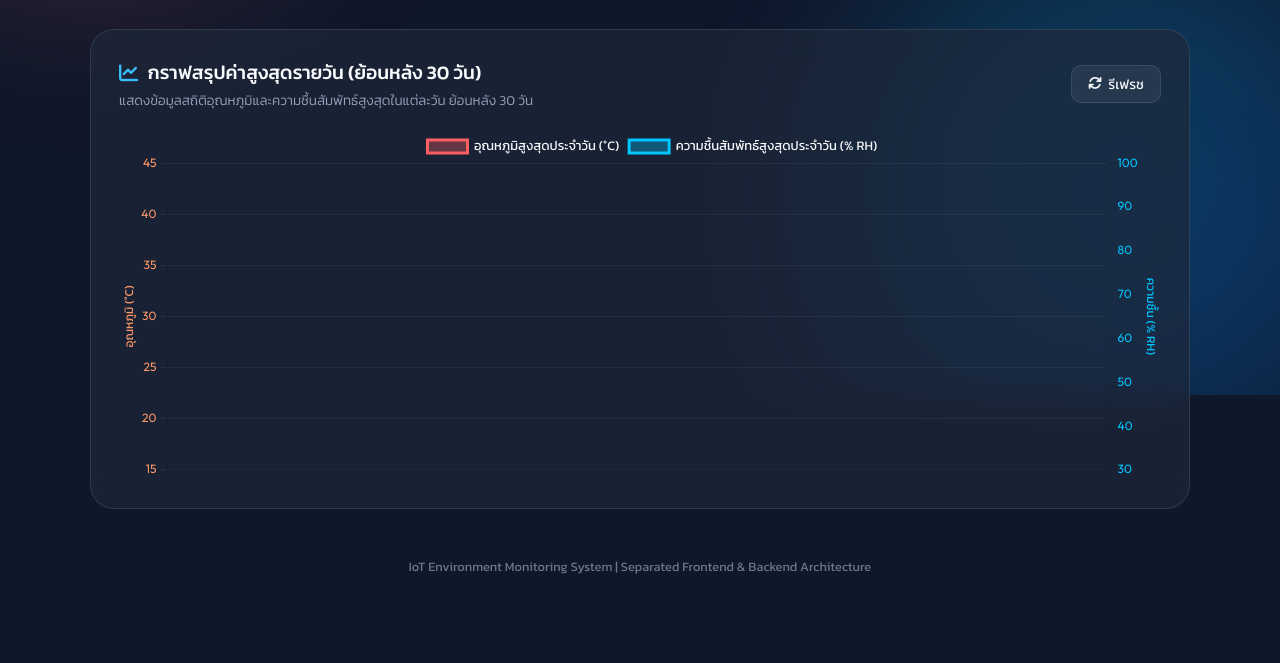
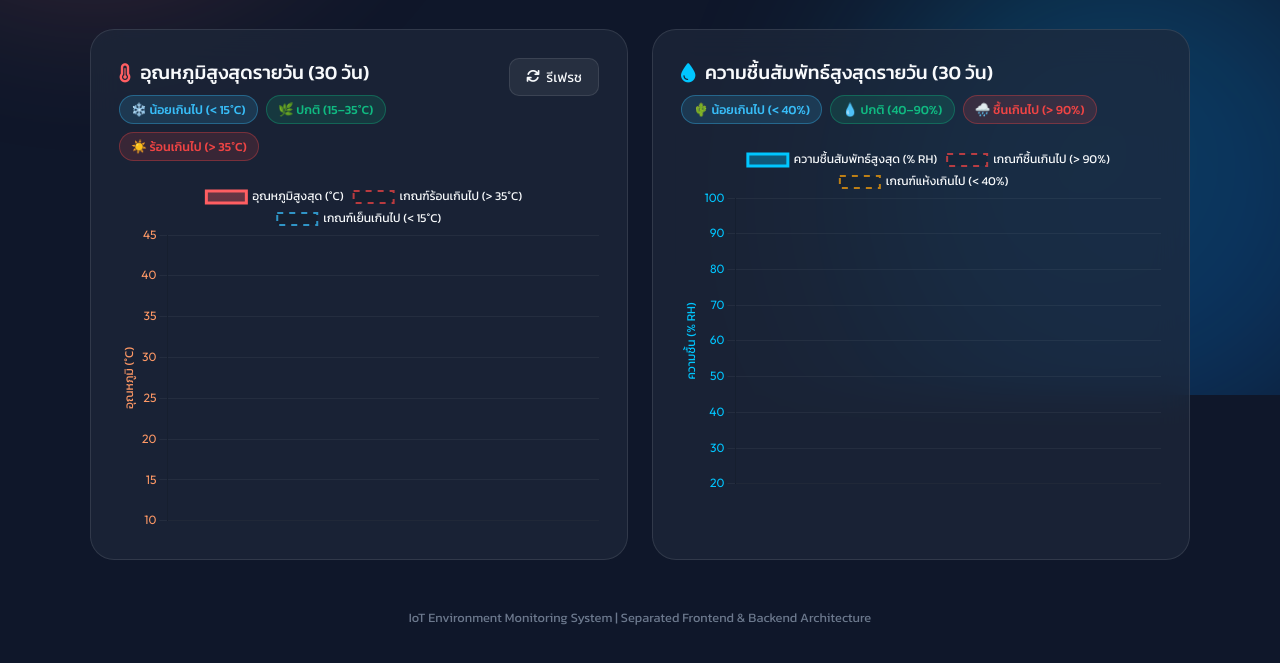
Before and after one commit to msn7029rpf-boop/iot_web, a website: page frontend/index.html in a window 1280 px wide. Shown: the part 405-1068 px from the top of the page. Before the commit the page ends 1029 px from the top, so only its background shows below. Drawn offline with nearby package versions, Linux system fonts and the light colour scheme; no server answers.

Commit message:
Separate Temperature and Humidity charts with 3-zone threshold lines

```diff
--- a/frontend/css/style.css
+++ b/frontend/css/style.css
@@ -288,6 +288,12 @@ body {
 }
 
 /* Chart Section */
+.charts-grid {
+    display: grid;
+    grid-template-columns: repeat(auto-fit, minmax(420px, 1fr));
+    gap: 1.5rem;
+}
+
 .chart-section {
     background: var(--bg-card);
     backdrop-filter: blur(16px);
@@ -299,10 +305,43 @@ body {
     gap: 1.25rem;
 }
 
+.threshold-badges {
+    display: flex;
+    gap: 0.5rem;
+    align-items: center;
+    margin-top: 0.5rem;
+    flex-wrap: wrap;
+}
+
+.threshold-badge {
+    font-size: 0.78rem;
+    padding: 0.25rem 0.7rem;
+    border-radius: 20px;
+    font-weight: 500;
+}
+
+.threshold-badge.low {
+    background: rgba(56, 189, 248, 0.15);
+    color: #38bdf8;
+    border: 1px solid rgba(56, 189, 248, 0.35);
+}
+
+.threshold-badge.normal {
+    background: rgba(16, 185, 129, 0.15);
+    color: #10b981;
+    border: 1px solid rgba(16, 185, 129, 0.35);
+}
+
+.threshold-badge.high {
+    background: rgba(239, 68, 68, 0.15);
+    color: #ef4444;
+    border: 1px solid rgba(239, 68, 68, 0.35);
+}
+
 .section-header {
     display: flex;
     justify-content: space-between;
-    align-items: center;
+    align-items: flex-start;
 }
 
 .section-header h2 {
--- a/frontend/index.html
+++ b/frontend/index.html
@@ -92,21 +92,45 @@
             </div>
         </main>
 
-        <!-- Weekly Maximum Chart Section -->
+        <!-- Charts Grid Section -->
+        <div class="charts-grid">
+            <!-- Temperature Chart Card -->
             <section class="chart-section">
                 <div class="section-header">
                     <div>
-                    <h2><i class="fa-solid fa-chart-line"></i> กราฟสรุปค่าสูงสุดรายวัน (ย้อนหลัง 30 วัน)</h2>
-                    <p class="section-subtitle">แสดงข้อมูลสถิติอุณหภูมิและความชื้นสัมพัทธ์สูงสุดในแต่ละวัน ย้อนหลัง 30 วัน</p>
+                        <h2><i class="fa-solid fa-temperature-three-quarters" style="color: #ff5e62;"></i> อุณหภูมิสูงสุดรายวัน (30 วัน)</h2>
+                        <div class="threshold-badges">
+                            <span class="threshold-badge low">❄️ น้อยเกินไป (&lt; 15°C)</span>
+                            <span class="threshold-badge normal">🌿 ปกติ (15–35°C)</span>
+                            <span class="threshold-badge high">☀️ ร้อนเกินไป (&gt; 35°C)</span>
+                        </div>
                     </div>
                     <button class="btn-refresh" id="refresh-btn" title="รีเฟรชข้อมูลกราฟ">
                         <i class="fa-solid fa-arrows-rotate"></i> รีเฟรช
                     </button>
                 </div>
                 <div class="chart-wrapper">
-                <canvas id="weeklyMaxChart"></canvas>
+                    <canvas id="tempChart"></canvas>
                 </div>
             </section>
+
+            <!-- Humidity Chart Card -->
+            <section class="chart-section">
+                <div class="section-header">
+                    <div>
+                        <h2><i class="fa-solid fa-droplet" style="color: #00c6ff;"></i> ความชื้นสัมพัทธ์สูงสุดรายวัน (30 วัน)</h2>
+                        <div class="threshold-badges">
+                            <span class="threshold-badge low">🌵 น้อยเกินไป (&lt; 40%)</span>
+                            <span class="threshold-badge normal">💧 ปกติ (40–90%)</span>
+                            <span class="threshold-badge high">🌧️ ชื้นเกินไป (&gt; 90%)</span>
+                        </div>
+                    </div>
+                </div>
+                <div class="chart-wrapper">
+                    <canvas id="humChart"></canvas>
+                </div>
+            </section>
+        </div>
 
         <!-- Footer -->
         <footer class="dashboard-footer">
--- a/frontend/js/app.js
+++ b/frontend/js/app.js
@@ -3,7 +3,8 @@ const API_BASE_URL = window.location.origin.includes('http')
     ? window.location.origin
     : 'http://localhost:3000';
 
-let dailyMaxChart = null;
+let tempChart = null;
+let humChart = null;
 let countdownValue = 10;
 let countdownTimer = null;
 
@@ -20,7 +21,7 @@ const refreshBtn = document.getElementById('refresh-btn');
 
 // Initialize Dashboard
 document.addEventListener('DOMContentLoaded', () => {
-    initChart();
+    initCharts();
     fetchCurrentData();
     fetchDailyMaxData();
     startCountdown();
@@ -92,7 +93,7 @@ function updateCurrentUI(data) {
     lastUpdateTimeEl.textContent = now.toLocaleTimeString('th-TH');
 }
 
-// Fetch 30-Day Daily Maximum Data for Chart
+// Fetch 30-Day Daily Maximum Data for Charts
 async function fetchDailyMaxData() {
     try {
         const response = await fetch(`${API_BASE_URL}/api/environment/weekly-max`);
@@ -100,33 +101,28 @@ async function fetchDailyMaxData() {
 
         const result = await response.json();
         if (result.status === 'success' && Array.isArray(result.data)) {
-            updateChartData(result.data);
+            updateChartsData(result.data);
         }
     } catch (error) {
         console.error('Error fetching 30-day daily max data:', error);
     }
 }
 
-// Initialize 30-Day Daily Max Chart.js
-function initChart() {
-    const ctx = document.getElementById('weeklyMaxChart').getContext('2d');
-
-    // Gradient definitions
-    const tempGradient = ctx.createLinearGradient(0, 0, 0, 300);
+// Initialize Separate Temperature & Humidity Charts with 3-Zone Thresholds
+function initCharts() {
+    // 1. Temperature Chart
+    const ctxTemp = document.getElementById('tempChart').getContext('2d');
+    const tempGradient = ctxTemp.createLinearGradient(0, 0, 0, 300);
     tempGradient.addColorStop(0, 'rgba(255, 94, 98, 0.35)');
     tempGradient.addColorStop(1, 'rgba(255, 94, 98, 0.0)');
 
-    const humGradient = ctx.createLinearGradient(0, 0, 0, 300);
-    humGradient.addColorStop(0, 'rgba(0, 198, 255, 0.35)');
-    humGradient.addColorStop(1, 'rgba(0, 198, 255, 0.0)');
-
-    dailyMaxChart = new Chart(ctx, {
+    tempChart = new Chart(ctxTemp, {
         type: 'line',
         data: {
             labels: [],
             datasets: [
                 {
-                    label: 'อุณหภูมิสูงสุดประจำวัน (°C)',
+                    label: 'อุณหภูมิสูงสุด (°C)',
                     data: [],
                     backgroundColor: tempGradient,
                     borderColor: '#ff5e62',
@@ -137,11 +133,75 @@ function initChart() {
                     pointBorderColor: '#ffffff',
                     pointBorderWidth: 1.5,
                     pointRadius: 3.5,
-                    pointHoverRadius: 7,
-                    yAxisID: 'yTemp'
+                    pointHoverRadius: 7
                 },
                 {
-                    label: 'ความชื้นสัมพัทธ์สูงสุดประจำวัน (% RH)',
+                    label: 'เกณฑ์ร้อนเกินไป (> 35°C)',
+                    data: [],
+                    borderColor: 'rgba(239, 68, 68, 0.75)',
+                    borderWidth: 2,
+                    borderDash: [6, 6],
+                    pointRadius: 0,
+                    fill: false
+                },
+                {
+                    label: 'เกณฑ์เย็นเกินไป (< 15°C)',
+                    data: [],
+                    borderColor: 'rgba(56, 189, 248, 0.75)',
+                    borderWidth: 2,
+                    borderDash: [6, 6],
+                    pointRadius: 0,
+                    fill: false
+                }
+            ]
+        },
+        options: {
+            responsive: true,
+            maintainAspectRatio: false,
+            interaction: { mode: 'index', intersect: false },
+            plugins: {
+                legend: {
+                    labels: { color: '#f8fafc', font: { family: 'Kanit', size: 12 } }
+                },
+                tooltip: {
+                    backgroundColor: 'rgba(15, 23, 42, 0.9)',
+                    titleColor: '#f8fafc',
+                    bodyColor: '#cbd5e1',
+                    borderColor: 'rgba(255,255,255,0.1)',
+                    borderWidth: 1,
+                    padding: 12
+                }
+            },
+            scales: {
+                x: {
+                    grid: { color: 'rgba(255, 255, 255, 0.05)' },
+                    ticks: { color: '#94a3b8', font: { family: 'Kanit', size: 11 }, maxRotation: 45 }
+                },
+                y: {
+                    type: 'linear',
+                    title: { display: true, text: 'อุณหภูมิ (°C)', color: '#ff9966', font: { family: 'Kanit', size: 12 } },
+                    grid: { color: 'rgba(255, 255, 255, 0.05)' },
+                    ticks: { color: '#ff9966', font: { family: 'Outfit' } },
+                    suggestedMin: 10,
+                    suggestedMax: 45
+                }
+            }
+        }
+    });
+
+    // 2. Humidity Chart
+    const ctxHum = document.getElementById('humChart').getContext('2d');
+    const humGradient = ctxHum.createLinearGradient(0, 0, 0, 300);
+    humGradient.addColorStop(0, 'rgba(0, 198, 255, 0.35)');
+    humGradient.addColorStop(1, 'rgba(0, 198, 255, 0.0)');
+
+    humChart = new Chart(ctxHum, {
+        type: 'line',
+        data: {
+            labels: [],
+            datasets: [
+                {
+                    label: 'ความชื้นสัมพัทธ์สูงสุด (% RH)',
                     data: [],
                     backgroundColor: humGradient,
                     borderColor: '#00c6ff',
@@ -152,24 +212,35 @@ function initChart() {
                     pointBorderColor: '#ffffff',
                     pointBorderWidth: 1.5,
                     pointRadius: 3.5,
-                    pointHoverRadius: 7,
-                    yAxisID: 'yHum'
+                    pointHoverRadius: 7
+                },
+                {
+                    label: 'เกณฑ์ชื้นเกินไป (> 90%)',
+                    data: [],
+                    borderColor: 'rgba(239, 68, 68, 0.75)',
+                    borderWidth: 2,
+                    borderDash: [6, 6],
+                    pointRadius: 0,
+                    fill: false
+                },
+                {
+                    label: 'เกณฑ์แห้งเกินไป (< 40%)',
+                    data: [],
+                    borderColor: 'rgba(245, 158, 11, 0.75)',
+                    borderWidth: 2,
+                    borderDash: [6, 6],
+                    pointRadius: 0,
+                    fill: false
                 }
             ]
         },
         options: {
             responsive: true,
             maintainAspectRatio: false,
-            interaction: {
-                mode: 'index',
-                intersect: false,
-            },
+            interaction: { mode: 'index', intersect: false },
             plugins: {
                 legend: {
-                    labels: {
-                        color: '#f8fafc',
-                        font: { family: 'Kanit', size: 13 }
-                    }
+                    labels: { color: '#f8fafc', font: { family: 'Kanit', size: 12 } }
                 },
                 tooltip: {
                     backgroundColor: 'rgba(15, 23, 42, 0.9)',
@@ -177,49 +248,20 @@ function initChart() {
                     bodyColor: '#cbd5e1',
                     borderColor: 'rgba(255,255,255,0.1)',
                     borderWidth: 1,
-                    padding: 12,
-                    titleFont: { family: 'Kanit', size: 14, weight: 'bold' },
-                    bodyFont: { family: 'Kanit', size: 13 }
+                    padding: 12
                 }
             },
             scales: {
                 x: {
                     grid: { color: 'rgba(255, 255, 255, 0.05)' },
-                    ticks: {
-                        color: '#94a3b8',
-                        font: { family: 'Kanit', size: 11 },
-                        maxRotation: 45,
-                        minRotation: 0
-                    }
+                    ticks: { color: '#94a3b8', font: { family: 'Kanit', size: 11 }, maxRotation: 45 }
                 },
-                yTemp: {
+                y: {
                     type: 'linear',
-                    display: true,
-                    position: 'left',
-                    title: {
-                        display: true,
-                        text: 'อุณหภูมิ (°C)',
-                        color: '#ff9966',
-                        font: { family: 'Kanit', size: 12 }
-                    },
+                    title: { display: true, text: 'ความชื้น (% RH)', color: '#00c6ff', font: { family: 'Kanit', size: 12 } },
                     grid: { color: 'rgba(255, 255, 255, 0.05)' },
-                    ticks: { color: '#ff9966', font: { family: 'Outfit' } },
-                    suggestedMin: 15,
-                    suggestedMax: 45
-                },
-                yHum: {
-                    type: 'linear',
-                    display: true,
-                    position: 'right',
-                    title: {
-                        display: true,
-                        text: 'ความชื้น (% RH)',
-                        color: '#00c6ff',
-                        font: { family: 'Kanit', size: 12 }
-                    },
-                    grid: { drawOnChartArea: false },
                     ticks: { color: '#00c6ff', font: { family: 'Outfit' } },
-                    suggestedMin: 30,
+                    suggestedMin: 20,
                     suggestedMax: 100
                 }
             }
@@ -227,18 +269,29 @@ function initChart() {
     });
 }
 
-// Update 30-Day Daily Max Chart Data
-function updateChartData(dailyData) {
-    if (!dailyMaxChart) return;
+// Update 30-Day Daily Max Data in Both Charts with 3-Zone Threshold Lines
+function updateChartsData(dailyData) {
+    if (!tempChart || !humChart) return;
 
     const labels = dailyData.map(item => item.label);
     const maxTemps = dailyData.map(item => item.maxTemp);
     const maxHums = dailyData.map(item => item.maxHumidity);
 
-    dailyMaxChart.data.labels = labels;
-    dailyMaxChart.data.datasets[0].data = maxTemps;
-    dailyMaxChart.data.datasets[1].data = maxHums;
-    dailyMaxChart.update();
+    const dataLength = labels.length;
+
+    // Update Temperature Chart
+    tempChart.data.labels = labels;
+    tempChart.data.datasets[0].data = maxTemps;
+    tempChart.data.datasets[1].data = new Array(dataLength).fill(35); // Upper threshold line 35°C
+    tempChart.data.datasets[2].data = new Array(dataLength).fill(15); // Lower threshold line 15°C
+    tempChart.update();
+
+    // Update Humidity Chart
+    humChart.data.labels = labels;
+    humChart.data.datasets[0].data = maxHums;
+    humChart.data.datasets[1].data = new Array(dataLength).fill(90); // Upper threshold line 90%
+    humChart.data.datasets[2].data = new Array(dataLength).fill(40); // Lower threshold line 40%
+    humChart.update();
 }
 
 // 10-Second Countdown Timer for Real-Time Metrics
```
Lines whose indentation alone changed are shown as unchanged.
